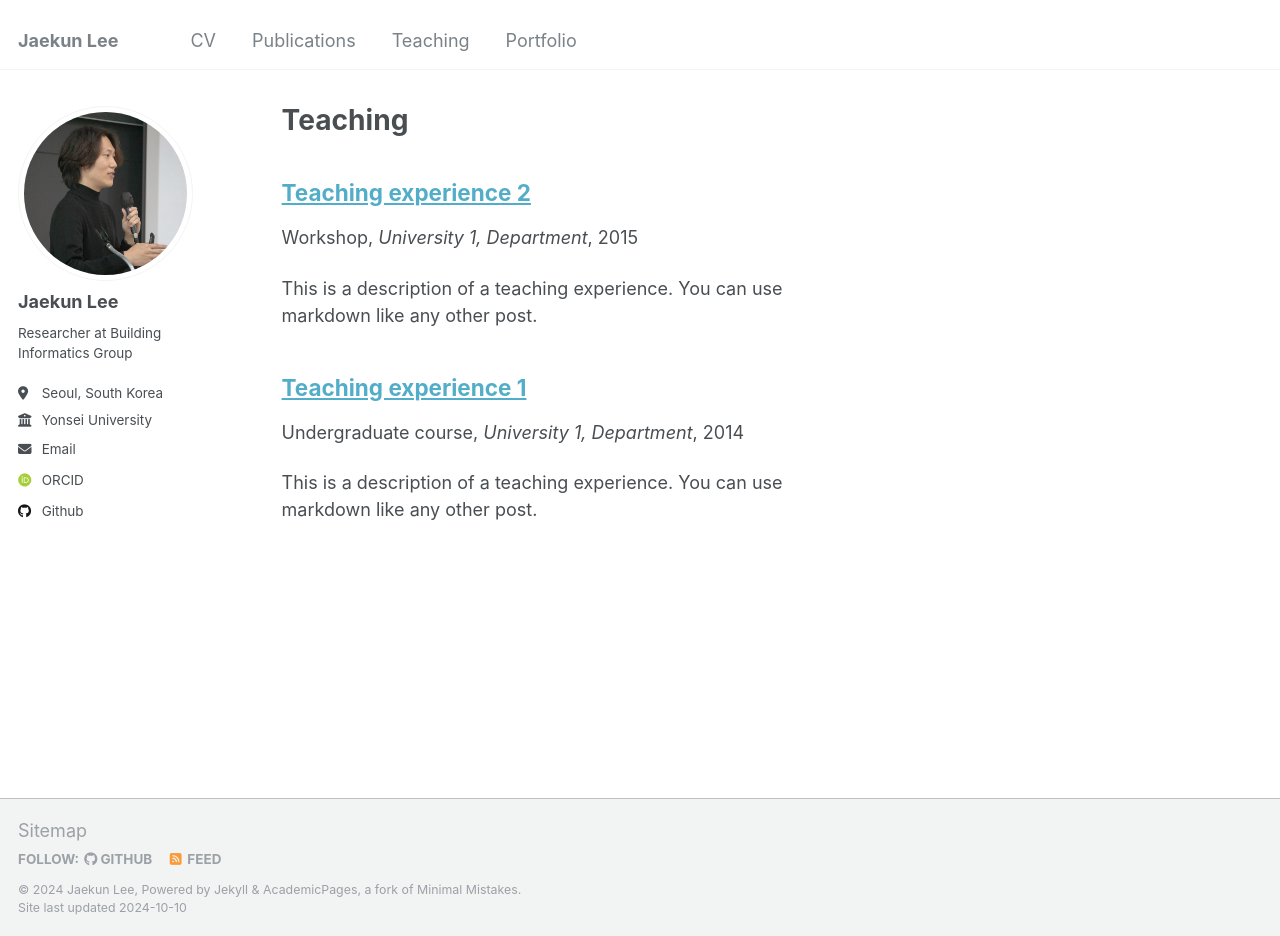
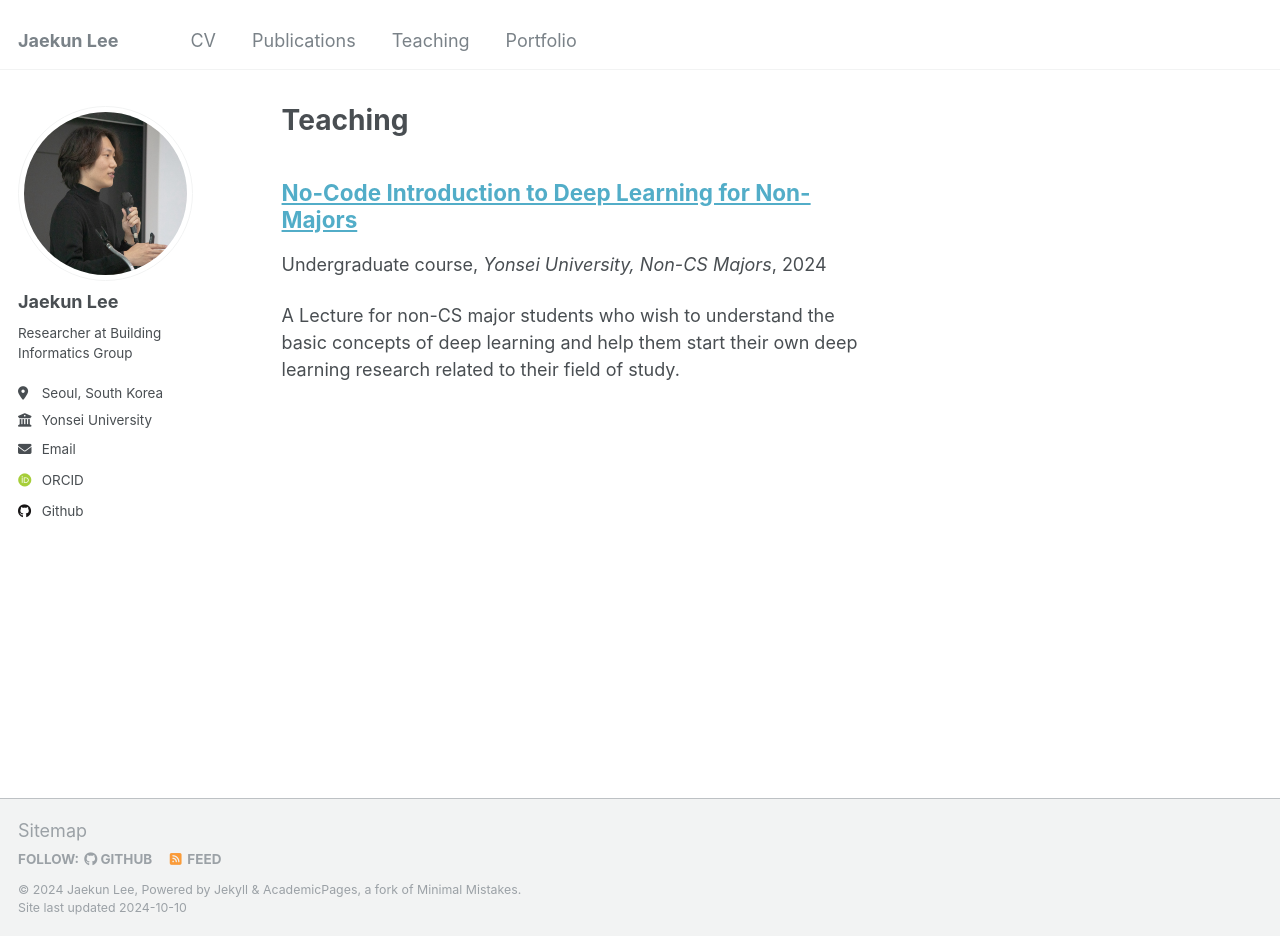
Before and after one commit to jake102518/jake102518.github.io, a Jekyll site: the page built from _pages/teaching.html, in a window 1280 px wide and 936 px high. Built offline with Jekyll 4.4.1, drawn with Linux system fonts in a browser that asks for light colours; some web fonts are replaced.

Commit message:
teaching1

```diff
--- a/_includes/archive-single.html
+++ b/_includes/archive-single.html
@@ -43,7 +43,7 @@
         {% elsif post.collection == 'publications' %}
           <p>
             {% if post.status == "under review" %}
-              Under review in <i>{{ post.venue }}</i>,
+              Under Review in <i>{{ post.venue }}</i>,
               {{ post.date | default: "1900-01-01" | date: "%B %Y" }}
             {% else %}
               Published in <i>{{ post.venue }}</i>,
@@ -68,6 +68,8 @@
       <p>Recommended citation: {{ post.citation }}<br /><a href="{{ post.slidesurl }}">Download Slides</a></p>
     {% elsif post.citation %}
       <p>Recommended citation: {{ post.citation }}</p>
+    {% elsif post.paperurl and post.slidesurl %}
+      <p><a href="{{ post.paperurl }}">Download Paper</a> | <a href="{{ post.slidesurl }}">Download Slides</a></p>
     {% elsif post.paperurl %}
       <p><a href=" {{ post.paperurl }} " target = "_blank">Download Paper</a></p>
     {% elsif post.slidesurl %}
--- a/_layouts/single.html
+++ b/_layouts/single.html
@@ -55,6 +55,10 @@ layout: default
           <p style="font-size: smaller">Recommended citation: {{ page.citation }}<br /><a href="{{ page.slidesurl }}">Download Slides</a></p>
         {% elsif page.citation %}
           <p style="font-size: smaller">Recommended citation: {{ page.citation }}</p>
+        {% elsif page.paperurl and page.slidesurl %}
+          <p style="font-size: smaller"><a href="{{ page.paperurl }}">Download Paper</a> | <a href="{{ page.slidesurl }}">Download Slides</a></p>
+        {% elsif page.paperurl %}
+          <p style="font-size: smaller"><a href="{{ page.paperurl }}">Download Paper</a></p>
         {% elsif page.slidesurl %}
           <p style="font-size: smaller"><a href="{{ page.slidesurl }}">Download Slides</a></p>
         {% endif %}
--- a/_teaching/2014-spring-teaching-1.md
+++ /dev/null
@@ -1,20 +0,0 @@
----
-title: "Teaching experience 1"
-collection: teaching
-type: "Undergraduate course"
-permalink: /teaching/2014-spring-teaching-1
-venue: "University 1, Department"
-date: 2014-01-01
-location: "City, Country"
----
-
-This is a description of a teaching experience. You can use markdown like any other post.
-
-Heading 1
-======
-
-Heading 2
-======
-
-Heading 3
-======
--- a/_teaching/2015-spring-teaching-2.md
+++ /dev/null
@@ -1,20 +0,0 @@
----
-title: "Teaching experience 2"
-collection: teaching
-type: "Workshop"
-permalink: /teaching/2015-spring-teaching-1
-venue: "University 1, Department"
-date: 2015-01-01
-location: "City, Country"
----
-
-This is a description of a teaching experience. You can use markdown like any other post.
-
-Heading 1
-======
-
-Heading 2
-======
-
-Heading 3
-======
--- /dev/null
+++ b/_teaching/2024-winter-nocodeDL.md
@@ -0,0 +1,21 @@
+---
+title: "No-Code Introduction to Deep Learning for Non-Majors"
+collection: teaching
+type: "Undergraduate course"
+permalink: /teaching/2024-winter-nocodeDL
+venue: "Yonsei University, Non-CS Majors"
+date: 2024-12-01
+location: "Seoul, South Korea"
+---
+
+A Lecture for non-CS major students who wish to understand the basic concepts of deep learning and help them start their own deep learning research related to their field of study.
+
+Heading 1
+dkflskflssldkfjsldfkj
+======
+
+Heading 2
+======
+
+Heading 3
+======
```
Also changed, not shown: _publications/2023-10-11-conf.md (+1 -1 lines), _publications/2023-12-01-jour.md (+1 -1 lines).
